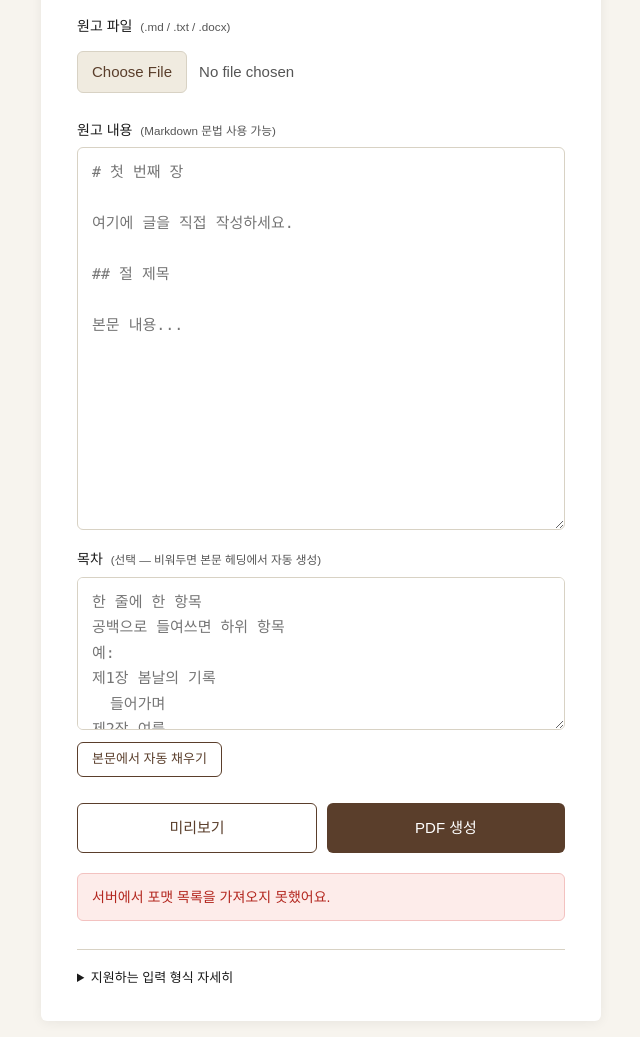
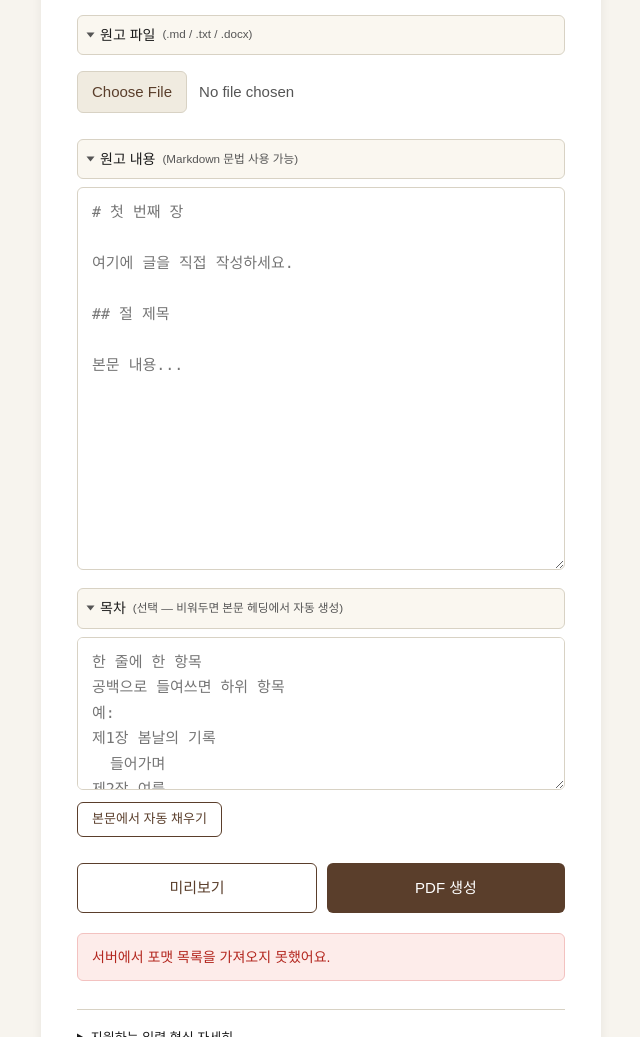
Before and after one commit to poorhearte/bookmaker, a website: page public/index.html in a window 1280 px wide. Shown: the part 998-2035 px from the top of the page, without its empty margins (319-959 px from the left). Drawn offline with Linux system fonts and the light colour scheme; no server answers.

Commit message:
Make manuscript and TOC fields collapsible
원고 파일 / 원고 내용 / 목차 are now native <details> sections with a
clickable summary (disclosure arrow) so they can be folded away.

Source validation moved out of the `required` attribute into
validateSource(): a required control inside a collapsed <details> is
not focusable and would silently break reportValidity(). The relevant
section is auto-opened when its check fails.

```diff
--- a/public/index.html
+++ b/public/index.html
@@ -93,26 +93,29 @@
       </div>
     </div>
 
-    <label class="field" id="file-field">
-      <span class="label">원고 파일 <small>(.md / .txt / .docx)</small></span>
+    <details class="field collapsible" id="file-field" open>
+      <summary class="collapsible-summary">원고 파일 <small>(.md / .txt / .docx)</small></summary>
+      <div class="collapsible-body">
         <input name="file" type="file" accept=".md,.markdown,.txt,.docx">
-    </label>
+      </div>
+    </details>
 
-    <label class="field" id="text-field" hidden>
-      <span class="label">원고 내용 <small>(Markdown 문법 사용 가능)</small></span>
+    <details class="field collapsible" id="text-field" open hidden>
+      <summary class="collapsible-summary">원고 내용 <small>(Markdown 문법 사용 가능)</small></summary>
+      <div class="collapsible-body">
         <textarea name="content" rows="14" placeholder="# 첫 번째 장&#10;&#10;여기에 글을 직접 작성하세요.&#10;&#10;## 절 제목&#10;&#10;본문 내용..."></textarea>
-    </label>
+      </div>
+    </details>
 
-    <div class="field">
-      <span class="label">
-        목차
-        <small>(선택 — 비워두면 본문 헤딩에서 자동 생성)</small>
-      </span>
+    <details class="field collapsible" id="toc-field" open>
+      <summary class="collapsible-summary">목차 <small>(선택 — 비워두면 본문 헤딩에서 자동 생성)</small></summary>
+      <div class="collapsible-body">
         <textarea name="toc" id="toc-input" rows="5" placeholder="한 줄에 한 항목&#10;공백으로 들여쓰면 하위 항목&#10;예:&#10;제1장 봄날의 기록&#10;  들어가며&#10;제2장 여름"></textarea>
         <button type="button" id="toc-autofill-btn" class="btn-secondary toc-autofill">
           본문에서 자동 채우기
         </button>
       </div>
+    </details>
 
     <div class="actions">
       <button id="preview-btn" type="button" class="btn-secondary">미리보기</button>
@@ -165,14 +168,32 @@ function setMode(newMode) {
   if (mode === 'file') {
     fileField.hidden = false;
     textField.hidden = true;
-    fileInput.required = true;
-    textInput.required = false;
+    fileField.open = true;
   } else {
     fileField.hidden = true;
     textField.hidden = false;
-    fileInput.required = false;
-    textInput.required = true;
+    textField.open = true;
   }
+}
+
+// A required control inside a collapsed <details> is "not focusable" and
+// breaks reportValidity(), so the manuscript source is checked here instead.
+function validateSource() {
+  if (mode === 'file' && (!fileInput.files || fileInput.files.length === 0)) {
+    fileField.hidden = false;
+    fileField.open = true;
+    status.className = 'status error';
+    status.textContent = '원고 파일을 선택해 주세요.';
+    return false;
+  }
+  if (mode === 'text' && !textInput.value.trim()) {
+    textField.hidden = false;
+    textField.open = true;
+    status.className = 'status error';
+    status.textContent = '원고 내용을 입력해 주세요.';
+    return false;
+  }
+  return true;
 }
 for (const btn of modeBtns) {
   btn.addEventListener('click', () => setMode(btn.dataset.mode));
@@ -294,6 +315,7 @@ function setBusy(busy, label) {
 }
 
 async function generatePdf() {
+  if (!validateSource()) return null;
   if (!form.reportValidity()) return null;
   const fd = new FormData(form);
   const res = await fetch('/api/convert', { method: 'POST', body: fd });
@@ -345,6 +367,7 @@ form.addEventListener('submit', async (e) => {
 });
 
 previewBtn.addEventListener('click', async () => {
+  if (!validateSource()) return;
   if (!form.reportValidity()) return;
   setBusy(true, '미리보기 생성 중...');
   try {
--- a/public/style.css
+++ b/public/style.css
@@ -79,6 +79,63 @@ form {
   color: var(--ink-soft);
   font-weight: 400;
   margin-left: 4px;
+}
+
+details.collapsible {
+  display: block;
+  gap: 0;
+}
+
+.collapsible-summary {
+  display: flex;
+  align-items: center;
+  gap: 7px;
+  list-style: none;
+  cursor: pointer;
+  user-select: none;
+  font-weight: 500;
+  font-size: 14px;
+  color: var(--ink);
+  padding: 8px 10px;
+  background: #faf7f0;
+  border: 1px solid var(--border);
+  border-radius: var(--radius);
+  transition: background 0.15s;
+}
+
+.collapsible-summary:hover {
+  background: #f3ecdb;
+}
+
+.collapsible-summary::-webkit-details-marker {
+  display: none;
+}
+
+.collapsible-summary::before {
+  content: '';
+  flex: 0 0 auto;
+  width: 0;
+  height: 0;
+  border-left: 5px solid var(--ink-soft);
+  border-top: 4px solid transparent;
+  border-bottom: 4px solid transparent;
+  transition: transform 0.15s;
+}
+
+details.collapsible[open] > .collapsible-summary::before {
+  transform: rotate(90deg);
+}
+
+.collapsible-summary small {
+  color: var(--ink-soft);
+  font-weight: 400;
+}
+
+.collapsible-body {
+  display: flex;
+  flex-direction: column;
+  gap: 6px;
+  margin-top: 8px;
 }
 
 input[type="text"],
```
Lines whose indentation alone changed are shown as unchanged.
